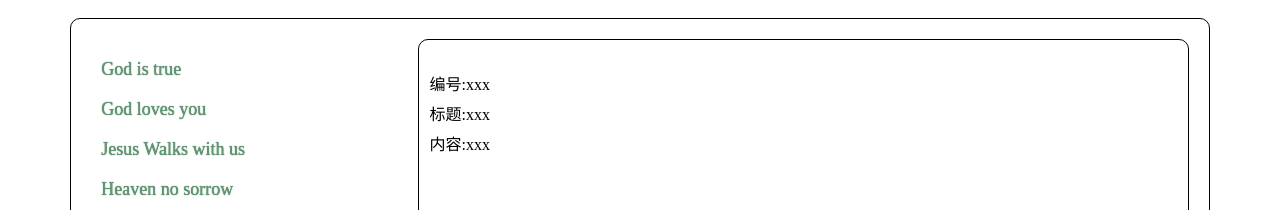
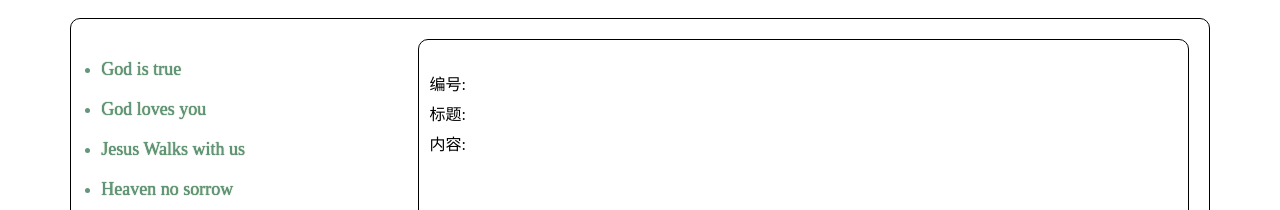
Before and after one commit to ZhouChenxing-Joe/vue3route, a Vue app: page /news/detail in a window 1280 px wide. Shown: the part 182-392 px from the top of the page. Built offline with nearby package versions, Linux system fonts and the light colour scheme; the HTML template or start-up script is replaced by a standard one.

Commit message:
version 10

```diff
--- a/src/App.vue
+++ b/src/App.vue
@@ -149,5 +149,5 @@
 <!-- 嵌套路由的学习
 代码请看News.vue和Detail.vue文件
 
-传参（传参数）的学习
+路由的传参（传参数）的学习
 -->
--- a/src/pages/Detail.vue
+++ b/src/pages/Detail.vue
@@ -1,12 +1,14 @@
 <template>
     <ul class="news-list">
-        <li>编号:xxx</li>
-        <li>标题:xxx</li>
-        <li>内容:xxx</li>
+        <li>编号:{{ route.query.id }}</li>
+        <li>标题:{{ route.query.title }}</li>
+        <li>内容:{{ route.query.content }}</li>
     </ul>
 </template>
 
 <script setup lang="ts" name="Detail">
+import { useRoute} from 'vue-router';
+const route = useRoute()
 </script>
 
 <style scoped>
--- a/src/pages/News.vue
+++ b/src/pages/News.vue
@@ -2,18 +2,33 @@
     <div class="news">
         <!-- 导航区 -->
         <ul>
-            <li v-for="news in newsList" :key="news.id"><RouterLink :to="{path:'/news/detail'}">{{ news.title }}</RouterLink></li>
+            <li v-for="news in newsList" :key="news.id">
+                <!-- 第一种写法 -->
+                <!-- <RouterLink :to="`/news/detail?id=${news.id}&title=${news.title}&content=${news.content}`">{{ news.title }}</RouterLink> -->
+
+                <!-- 第二种写法 -->
+                <RouterLink :to="{
+                    name: 'xiangxi',
+                    query: {
+                        id: news.id,
+                        title: news.title,
+                        content: news.content,
+                    }
+                }">
+                    {{ news.title }}
+                </RouterLink>
+            </li>
         </ul>
         <!-- 展示区 -->
-         <div class="news-content">
+        <div class="news-content">
             <RouterView></RouterView>
-         </div>
+        </div>
     </div>
 </template>
 
 <script setup lang="ts" name="News">
 import { reactive } from 'vue';
-import { RouterView,RouterLink } from 'vue-router';
+import { RouterView, RouterLink } from 'vue-router';
 
 const newsList = reactive([
     { id: 'news01', title: 'God is true', content: 'Seek Him' },
@@ -35,8 +50,12 @@
 
 .news ul {
     margin-top: 30px;
-    list-style: none;
+    /* list-style: none; */
     padding-left: 10px;
+}
+
+.news li::marker {
+    color: #64967E;
 }
 
 .news li>a {
--- a/src/router/index.ts
+++ b/src/router/index.ts
@@ -22,10 +22,13 @@
       name: "xinwen",
       path: "/news",
       component: News,
-      children:[{
-            path:'detail',
-            component:Detail
-      }]
+      children: [
+        {
+          name: "xiangxi",
+          path: "detail",
+          component: Detail,
+        },
+      ],
     },
     {
       name: "guanyu",
```
